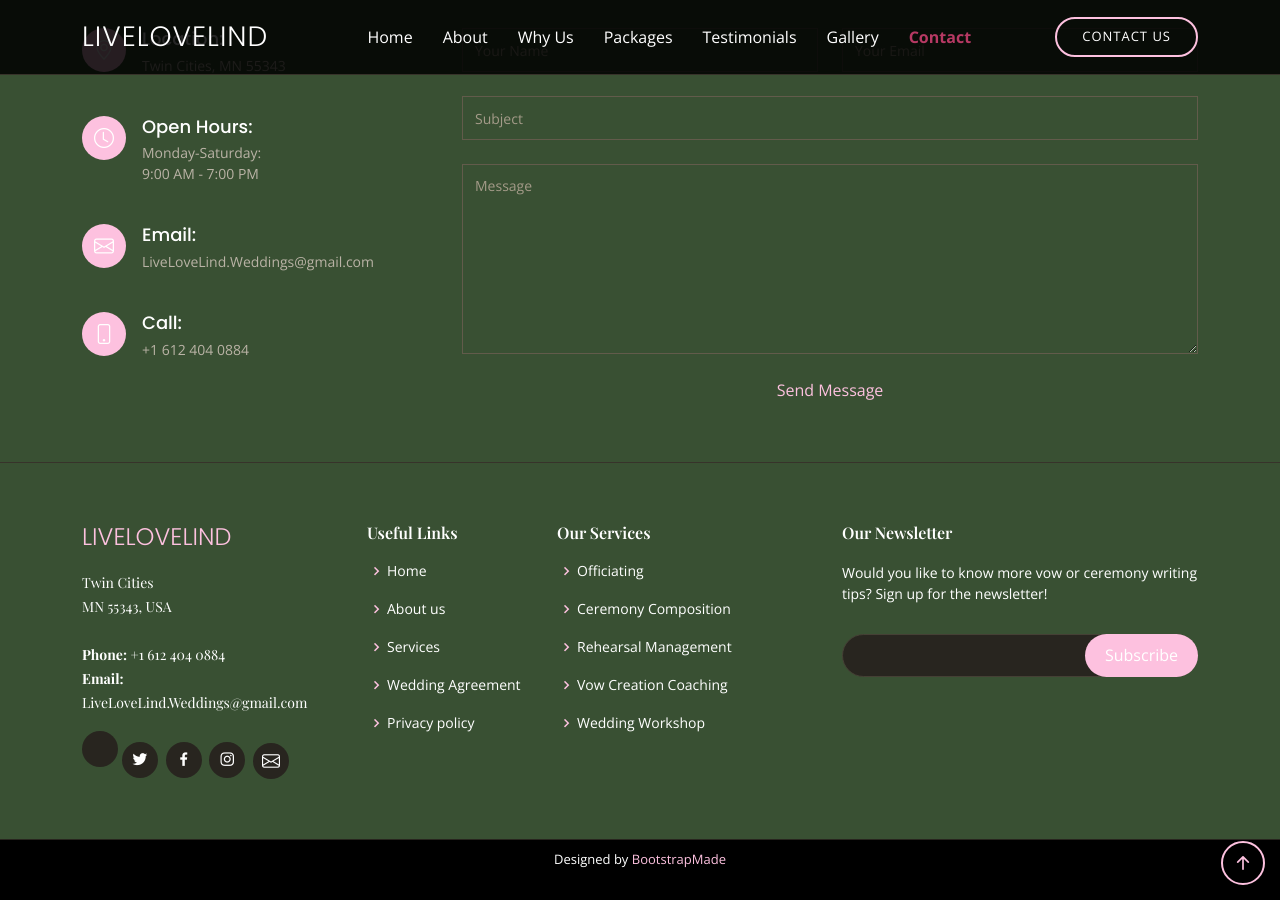
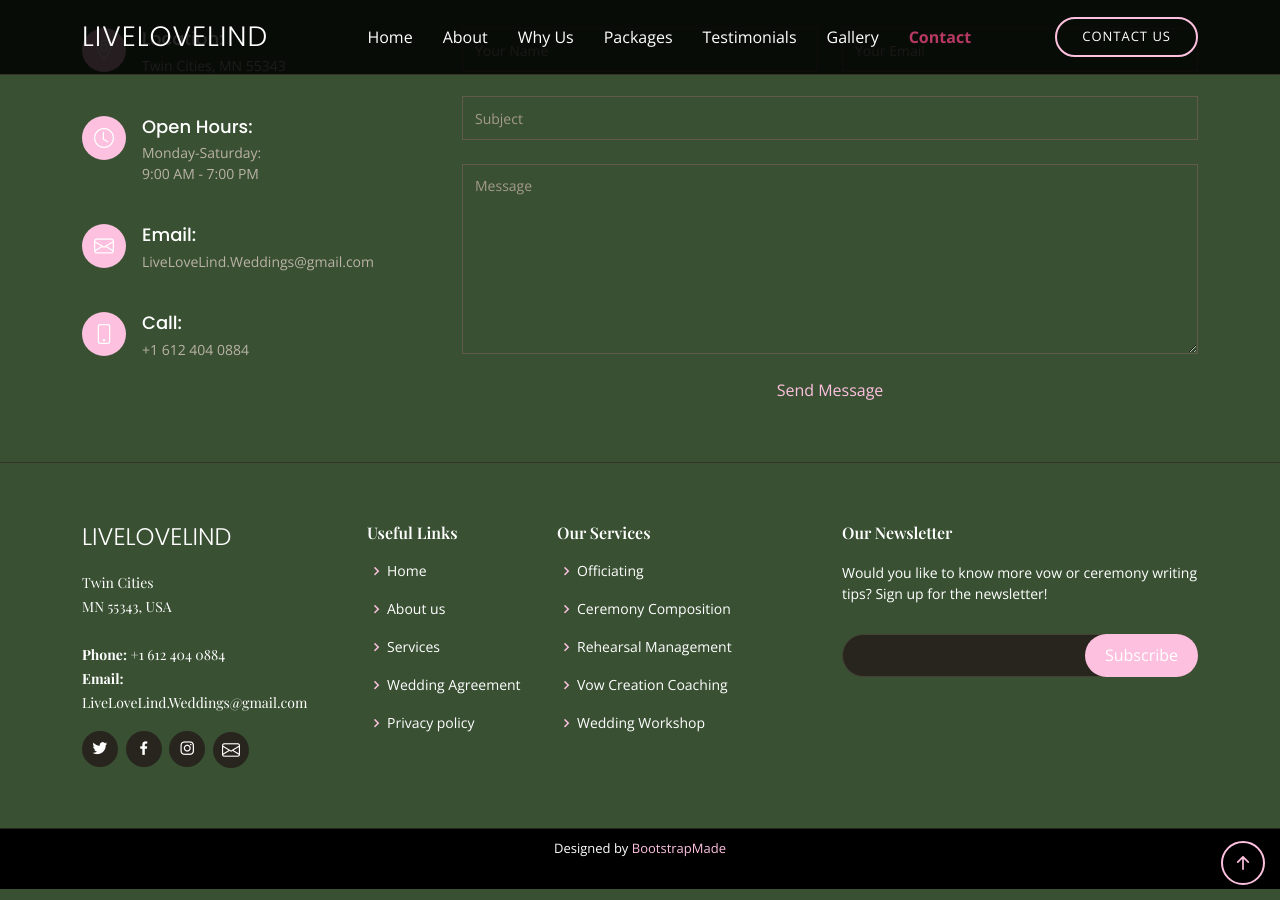
Before and after one commit to LiveLoveLind/LiveLoveLind.github.io, a Jekyll site: the page built from index.md, in a window 1280 px wide and 900 px high, scrolled down 4995 px. Built offline with Jekyll 4.4.1, drawn with Linux system fonts in a browser that asks for light colours; some web fonts are replaced.

Commit message:
Fixing HTML causing extra broken social media button to appear

```diff
--- a/_includes/section-contact.html
+++ b/_includes/section-contact.html
@@ -72,7 +72,9 @@
               <div class="error-message"></div>
               <div class="sent-message">Your message has been sent. Thank you!</div>
             </div>
-            <div class="text-center"><a href="mailto:LiveLoveLind.Weddings@gmail.com?subject=Subject&body=message%20goes%20here">Send Message</button></div>
+            <div class="text-center">
+              <a href="mailto:LiveLoveLind.Weddings@gmail.com?subject=Subject&body=message%20goes%20here">Send Message</a>
+            </div>
           </form>
 
         </div>
```
